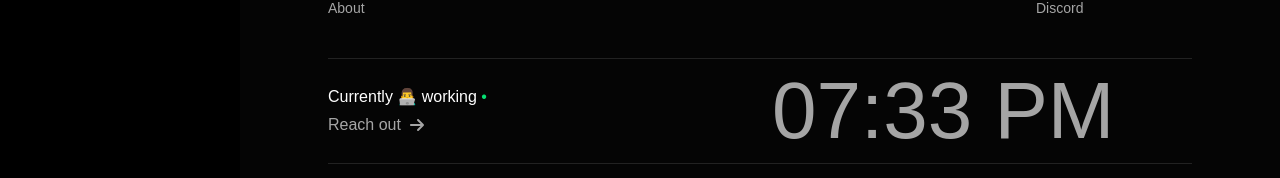
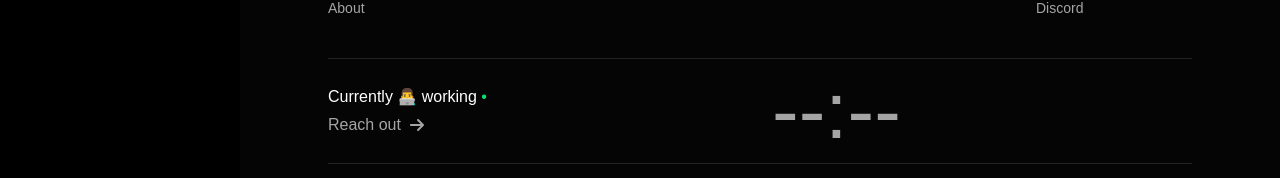
Before and after one commit to saroj-2728/portfolio_website, a Next.js app: page / in a window 1280 px wide. Shown: the part 1385-1563 px from the top of the page. Built offline with nearby package versions, Linux system fonts and the light colour scheme; no server answers; the database is empty; a web font is replaced by a local one.

Commit message:
fix: resolve footer hydration error from client-side time rendering

```diff
--- a/src/components/Footer.tsx
+++ b/src/components/Footer.tsx
@@ -6,7 +6,7 @@ import { FaArrowRight } from "react-icons/fa6";
 
 const Footer = () => {
 
-    const [time, setTime] = useState(new Date().toLocaleTimeString([], { hour: '2-digit', minute: '2-digit' }))
+    const [time, setTime] = useState<string>("--:--")
 
     useEffect(() => {
         const interval = setInterval(() => {
```
